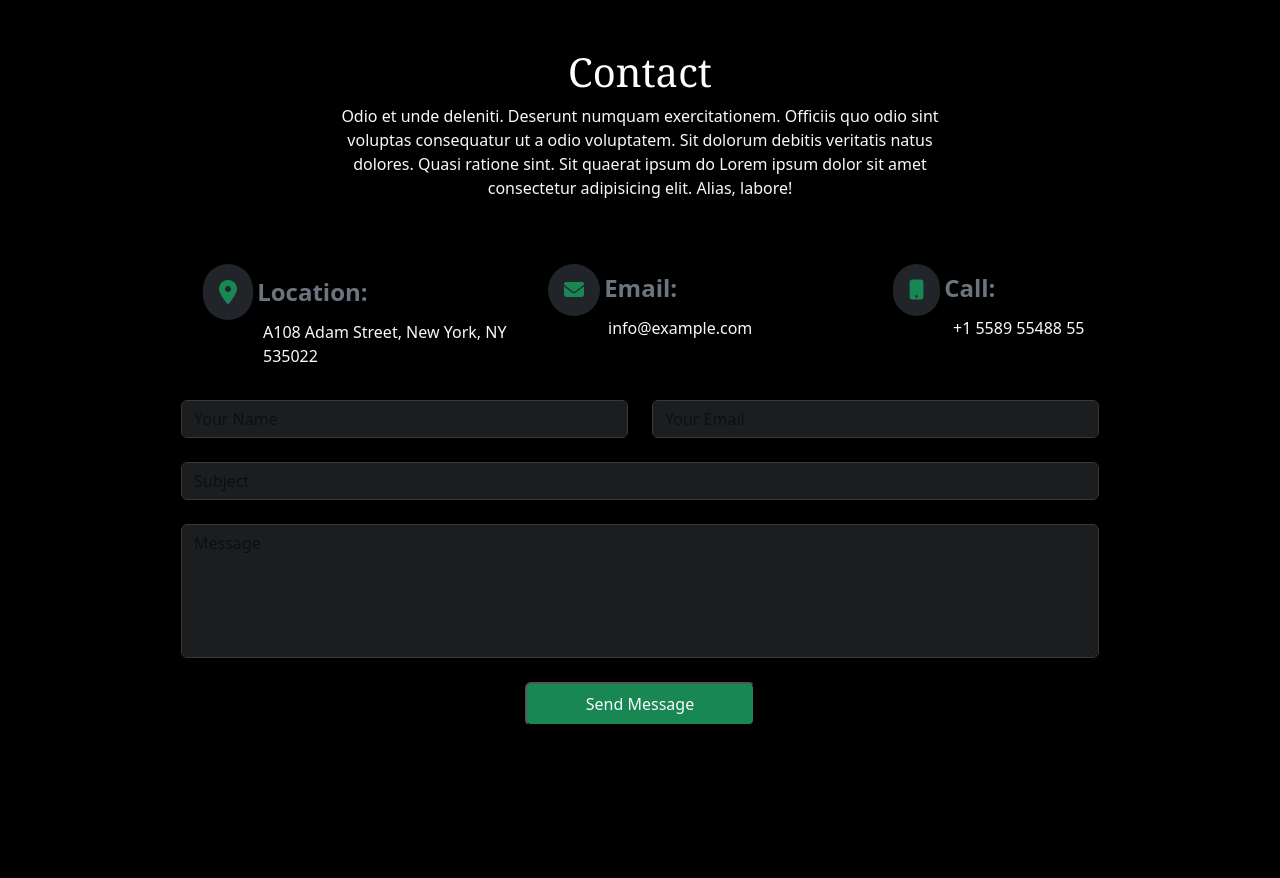
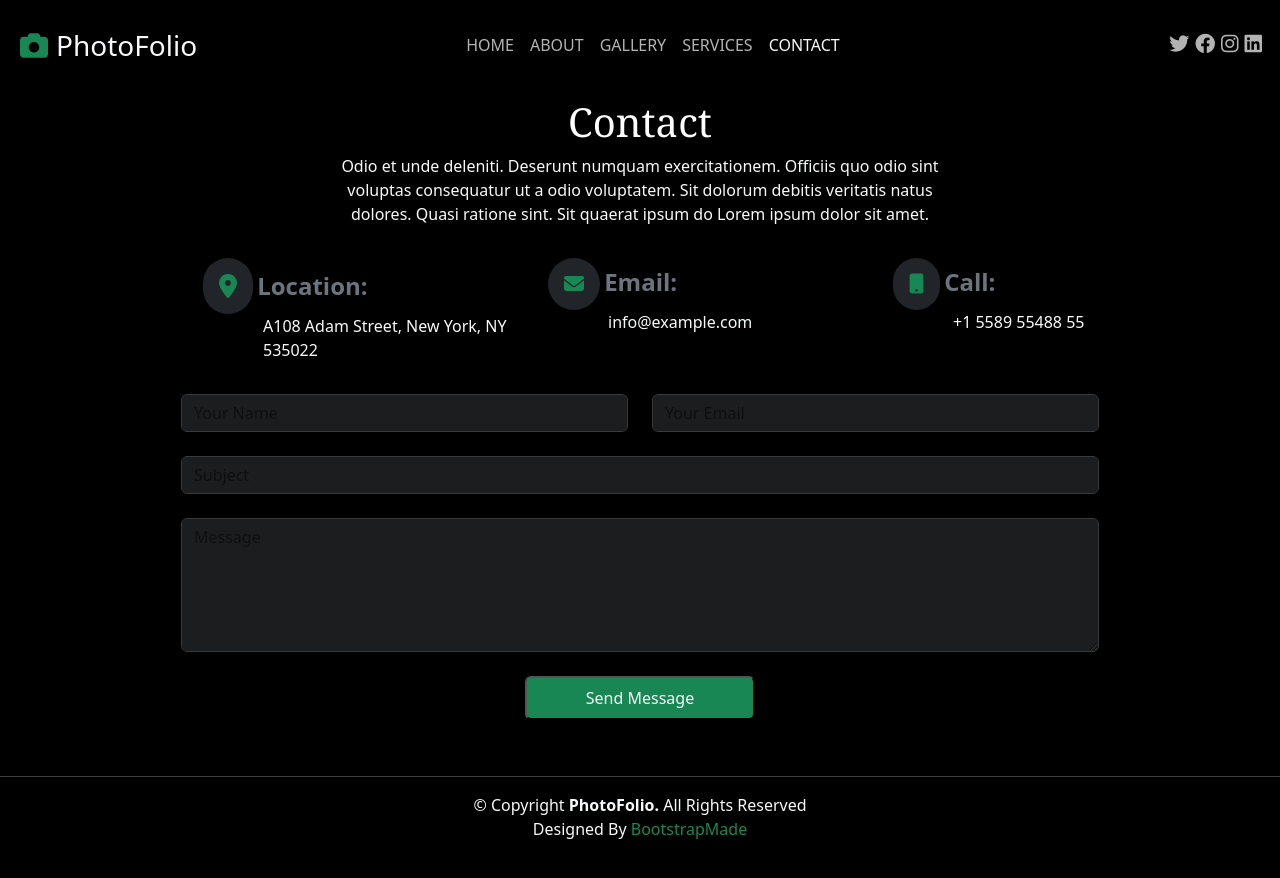
Before and after one commit to RaavanRK/Maheshmati, a plain HTML site: page Contact.html in a window 1280 px wide. Before the commit the page ends 800 px from the top, so only its background shows below. Drawn offline with nearby package versions, Linux system fonts and the light colour scheme.

Commit message:
contacts updated

```diff
--- a/Contact.html
+++ b/Contact.html
@@ -8,14 +8,64 @@
     <title>Contact</title>
     <link href="https://cdn.jsdelivr.net/npm/bootstrap@5.3.0-alpha1/dist/css/bootstrap.min.css" rel="stylesheet" integrity="sha384-GLhlTQ8iRABdZLl6O3oVMWSktQOp6b7In1Zl3/Jr59b6EGGoI1aFkw7cmDA6j6gD" crossorigin="anonymous">
     <link rel="stylesheet" href="contact.css">
+    <link rel="stylesheet" href="index.css">
 </head>
 <body class="bg-black">
-    <div class="container-fluid  mt-lg-5">
+    <header class="sticky-top">
+        <nav class="navbar navbar-expand-lg bg-black py-3">
+          <div class="container-fluid">
+            <!-- logo -->
+            <a
+              class="navbar-brand text-light fs-3 p-lg-2 order-0"
+              href="./index.html"
+              ><i class="fa-solid fa-camera me-2"></i>PhotoFolio</a
+            >
+            <button
+              class="navbar-toggler order-3"
+              type="button"
+              data-bs-toggle="collapse"
+              data-bs-target="#navbarNavAltMarkup"
+              aria-controls="navbarNavAltMarkup"
+              aria-expanded="false"
+              aria-label="Toggle navigation"
+            >
+              <span class="navbar-toggler-icon text-light"></span>
+            </button>
+            <!-- list -->
+            <div class="collapse navbar-collapse" id="navbarNavAltMarkup">
+              <ul class="navbar-nav col-11 justify-content-center">
+                <li>
+                  <a
+                    class="nav-link"
+                    aria-current="page"
+                    href="./index.html"
+                    >HOME</a
+                  >
+                </li>
+                <li><a class="nav-link" href="about.html">ABOUT</a></li>
+                <li><a class="nav-link" href="#">GALLERY</a></li>
+                <li><a class="nav-link" href="service.html">SERVICES</a></li>
+                <li><a class="nav-link text-light active" href="Contact.html">CONTACT</a></li>
+              </ul>
+            </div>
+            <!-- social -->
+            <ul
+              class="mt-3 d-flex col-lg-1 justify-content-evenly order-2 order-lg-3 list-unstyled"
+            >
+              <li><i class="fa-brands fs-5 fa-twitter"></i></li>
+              <li><i class="fa-brands fs-5 fa-facebook"></i></li>
+              <li><i class="fa-brands fs-5 fa-instagram"></i></li>
+              <li><i class="fa-brands fs-5 fa-linkedin"></i></li>
+            </ul>
+          </div>
+        </nav>
+      </header>
+    <div class="container-fluid  mt-lg-2">
     <h1 class="text-center text-white">Contact</h1>
     <div class="container text-center w-50">
-    <p class="text-center d-flex justify-content-center col-lg-12 text-light fs-6">Odio et unde deleniti. Deserunt numquam exercitationem. Officiis quo odio sint voluptas consequatur ut a odio voluptatem. Sit dolorum debitis veritatis natus dolores. Quasi ratione sint. Sit quaerat ipsum do Lorem ipsum dolor sit amet consectetur adipisicing elit. Alias, labore!</p>
+    <p class="text-center d-flex justify-content-center col-lg-12 text-light fs-6">Odio et unde deleniti. Deserunt numquam exercitationem. Officiis quo odio sint voluptas consequatur ut a odio voluptatem. Sit dolorum debitis veritatis natus dolores. Quasi ratione sint. Sit quaerat ipsum do Lorem ipsum dolor sit amet.</p>
     </div>
-        <div class="container mt-lg-5">
+        <div class="container mt-lg-3">
         <div class="row row-cols-1 offset-lg-1 row-cols-md-3 g-4">
             <div class="col">
               <div class="card h-100 bg-transparent border-0">
@@ -79,6 +129,15 @@
         </div>
 
 </div>
+<footer class="py-3 my-4">
+    <hr class="border-light" />
+    <p class="text-center text-light">
+      © Copyright <span class="fw-bolder">PhotoFolio.</span> All Rights
+      Reserved <br />
+      Designed By<span class="text-success"> BootstrapMade</span>
+    </p>
+    <p class="text-center text-light"></p>
+  </footer>
     <script src="https://cdn.jsdelivr.net/npm/bootstrap@5.3.0-alpha1/dist/js/bootstrap.bundle.min.js" integrity="sha384-w76AqPfDkMBDXo30jS1Sgez6pr3x5MlQ1ZAGC+nuZB+EYdgRZgiwxhTBTkF7CXvN" crossorigin="anonymous"></script>
 </body>
 </html>
```
